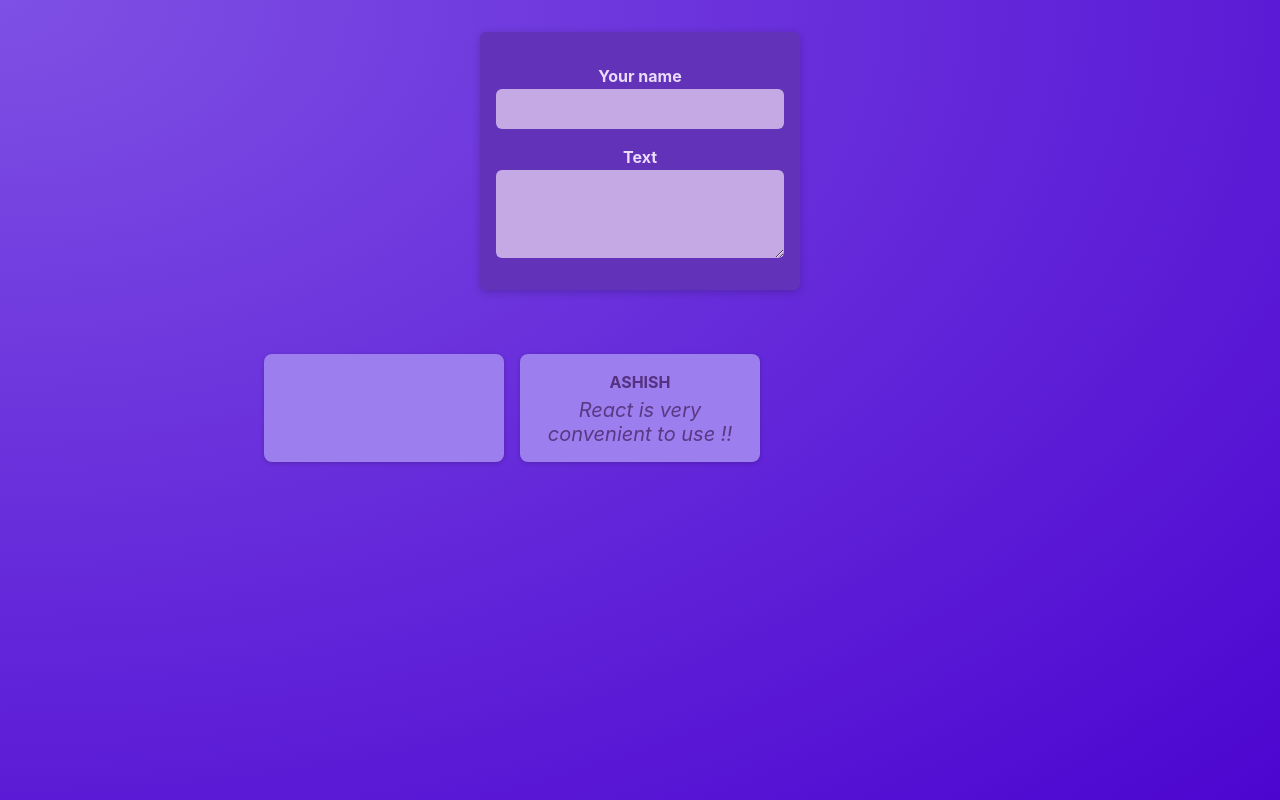
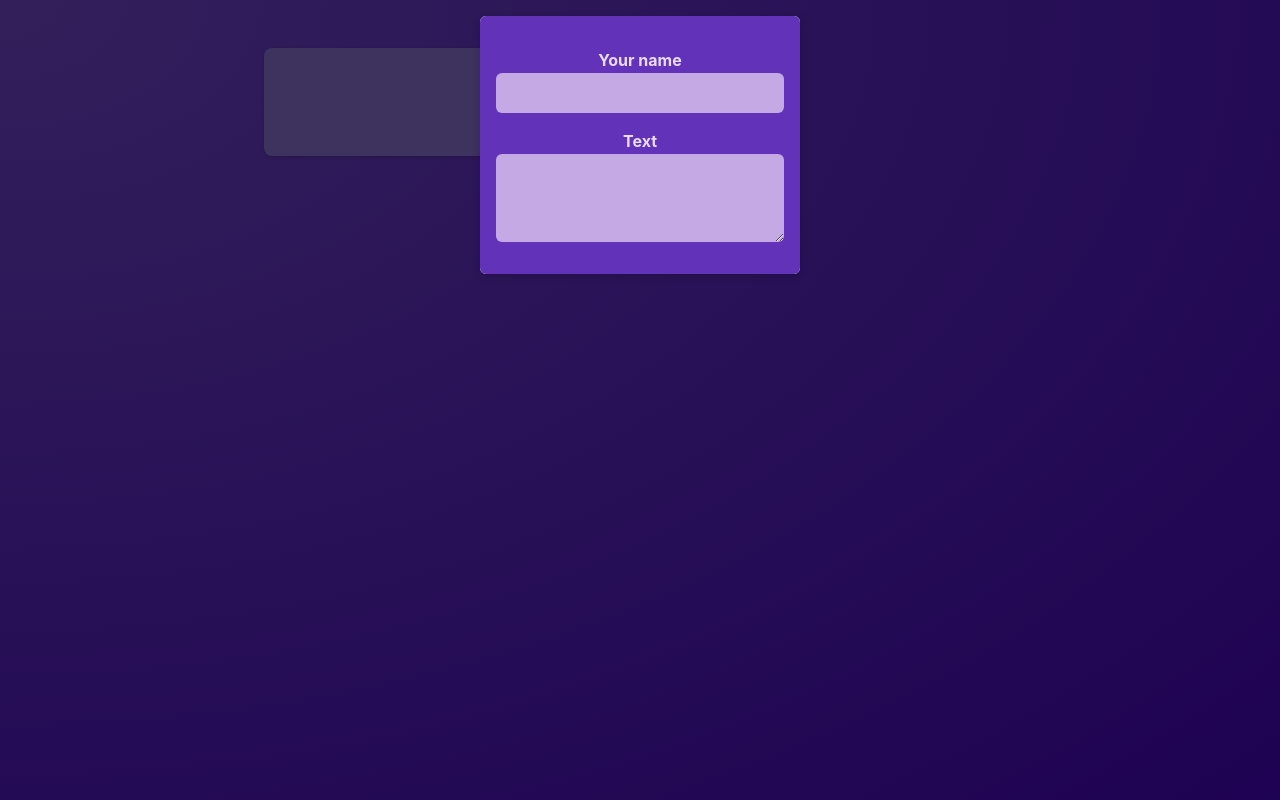
Before and after one commit to Eshwar-MS/React-Demo, a React (Vite) app: page / in a window 1280 px wide. Built offline with nearby package versions, Linux system fonts and the light colour scheme.

Commit message:
Adding children prop and State & Conditional Content

```diff
--- /dev/null
+++ b/src/Components/Modal.jsx
@@ -0,0 +1,16 @@
+import styles from "./Modal.module.css";
+
+function Modal(props) {
+  //div for blurred screen
+  //dialog for the content
+  return (
+    <>
+      <div className={styles.backdrop} onClick={props.onHide} />
+      <dialog open className={styles.modal}>
+        {props.children}
+      </dialog>
+    </>
+  );
+}
+
+export default Modal;
--- /dev/null
+++ b/src/Components/Modal.module.css
@@ -0,0 +1,18 @@
+.backdrop {
+  position: fixed;
+  top: 0;
+  left: 0;
+  width: 100%;
+  height: 100vh;
+  background-color: rgba(0, 0, 0, 0.6);
+  z-index: 1;
+}
+
+.modal {
+  border: none;
+  border-radius: 6px;
+  box-shadow: 0 2px 8px rgba(0, 0, 0, 0.2);
+  padding: 0;
+  overflow: hidden;
+  z-index: 1;
+}
--- a/src/Components/NewPost.module.css
+++ b/src/Components/NewPost.module.css
@@ -2,9 +2,6 @@
   background-color: #6233b9;
   padding: 1rem;
   width: 20rem;
-  margin: 2rem auto;
-  border-radius: 6px;
-  box-shadow: 0 2px 8px rgba(0, 0, 0, 0.2);
 }
 
 .form label {
--- a/src/Components/PostsList.jsx
+++ b/src/Components/PostsList.jsx
@@ -1,15 +1,21 @@
+import Modal from "./Modal";
 import NewPost from "./NewPost";
 import Post from "./Post";
 import styles from "./PostsList.module.css";
 import { useState } from "react";
 
-function PostsList() {
+function PostsList(props) {
+  const [modalIsVisible, setModalIsVisible] = useState(true);
   const [updatedText, setUpdatedText] = useState("");
   const [updatedAuthor, setUpdatedAuthor] = useState("");
   //The useState() hook not only stores a value but also tells React to re-render the component whenever the state is updated. //any chsnges in these two states the whole (PostsList ) component will be rendered againn
   // updatedText: A state variable that holds the current value of the textarea.
   // setUpdatedText: A function provided by useState to update the value of updatedText.
   // Initial Value: The state is initialized with an empty string ("").
+
+  function hideModalhandler() {
+    setModalIsVisible(false);
+  }
 
   function bodyChangeHandler(event) {
     setUpdatedText(event.target.value);
@@ -20,10 +26,16 @@ function PostsList() {
   }
   return (
     <>
-      <NewPost
-        onBodyChange={bodyChangeHandler}
-        onAuthorChange={authorChangeHandler}
-      />
+      {modalIsVisible ? (
+        <Modal onHide={hideModalhandler}>
+          <NewPost
+            onBodyChange={bodyChangeHandler}
+            onAuthorChange={authorChangeHandler}
+          />
+        </Modal>
+      ) : (
+        false
+      )}
       <ul className={styles.posts}>
         <Post author={updatedAuthor} message={updatedText} />
         <Post author="Ashish" message="React is very convenient to use !!" />
```
